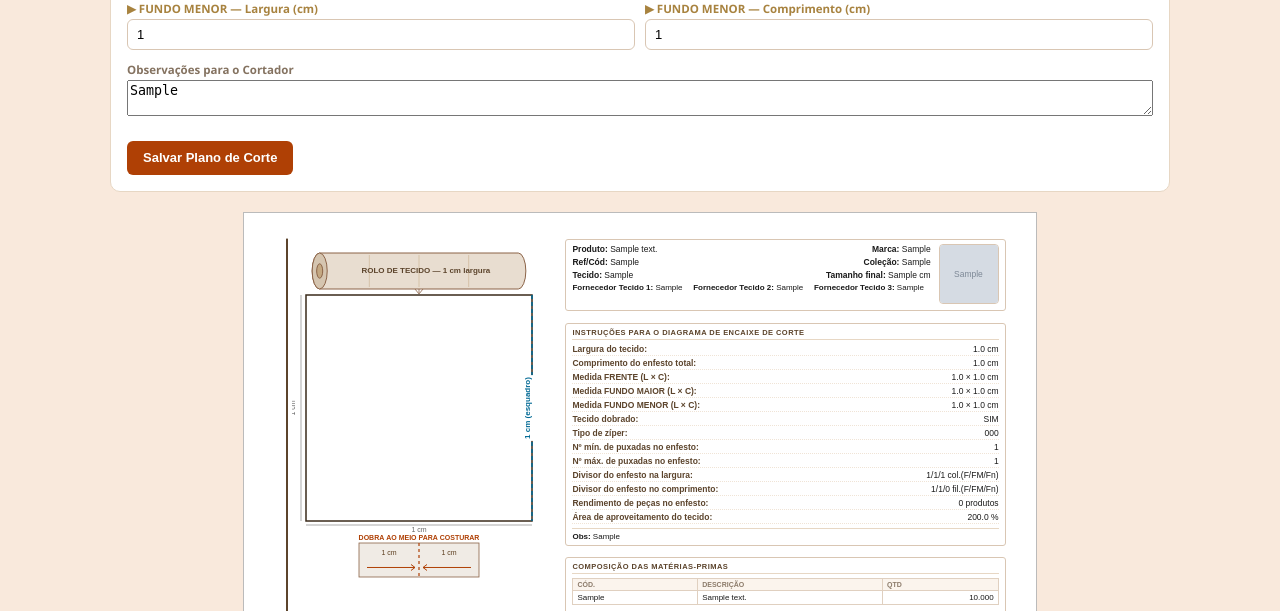
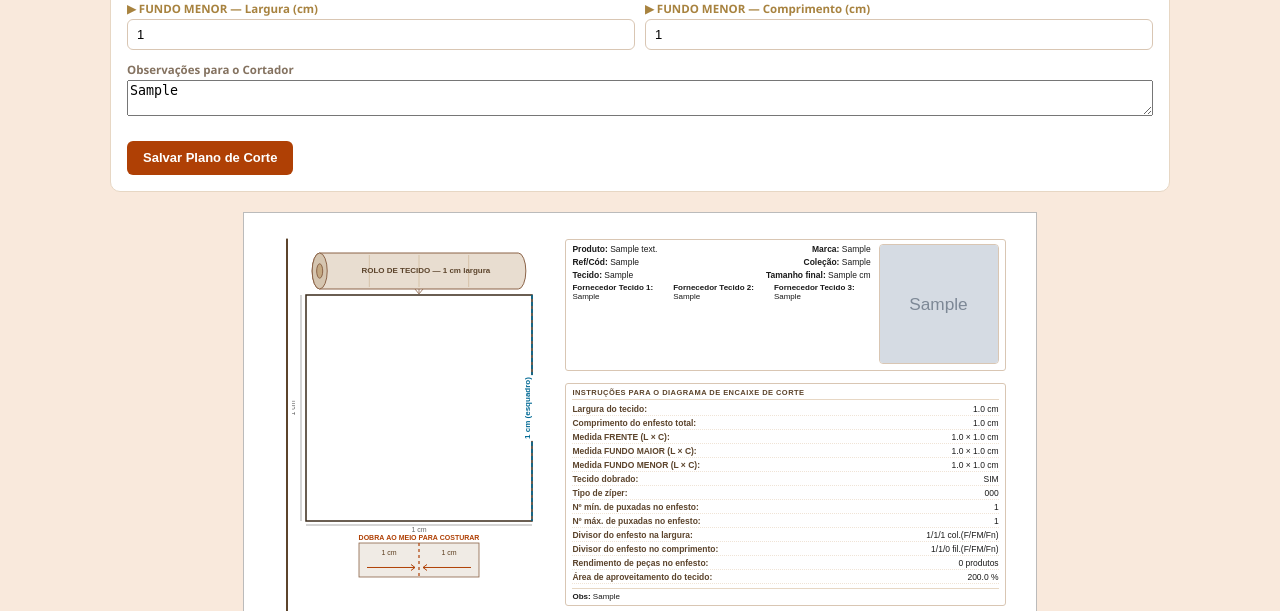
Before and after one commit to casasanchez-bit/sistema_remessa, a Flask app: page /produtos/1/plano-corte in a window 1280 px wide. Shown: the part 918-1529 px from the top of the page. Run offline with Flask 3, Linux system fonts and the light colour scheme; the visitor is signed in with stand-in values (Sample User, id 1); tables that the repository leaves empty hold one stand-in row (values such as "Sample post"); grey boxes marked "Sample" are stand-in pictures; some libraries are stand-ins or nearby versions.

Commit message:
Aumentar foto do produto no plano de corte (dobro do tamanho)
Visualização principal: 60×60 → 120×120 px
Impressão simples: 80×80 → 160×160 px
Adicionado align-items:flex-start nos dois containers para a foto crescer de cima para baixo.

Co-Authored-By: Claude Sonnet 4.6 <noreply@anthropic.com>

```diff
--- a/templates/produto_plano_corte.html
+++ b/templates/produto_plano_corte.html
@@ -236,7 +236,7 @@
   <div class="col-info">
 
     {# Bloco 1: Identificação do produto #}
-    <div class="bloco" style="display:flex;gap:8px;">
+    <div class="bloco" style="display:flex;gap:8px;align-items:flex-start;">
       <div style="flex:1;min-width:0;">
         <div class="bloco-linha">
           <span><b>Produto:</b> {{ produto.descricao }}</span>
@@ -259,7 +259,7 @@
       {% if plano.foto_produto %}
       <div style="flex-shrink:0;">
         <img src="{{ url_for('static', filename='fotos_plano_corte/' ~ plano.foto_produto) }}"
-             style="width:60px;height:60px;object-fit:cover;border-radius:4px;border:1px solid #d9c6b3;">
+             style="width:120px;height:120px;object-fit:cover;border-radius:4px;border:1px solid #d9c6b3;">
       </div>
       {% endif %}
     </div>
@@ -374,7 +374,7 @@
   {# Coluna direita: só identificação, preenchendo todo o espaço #}
   <div class="col-info" style="justify-content:flex-start;">
 
-    <div class="bloco" style="display:flex;gap:10px;padding:8px 10px;">
+    <div class="bloco" style="display:flex;gap:10px;padding:8px 10px;align-items:flex-start;">
       <div style="flex:1;min-width:0;">
         <div style="font-size:7.5px;font-weight:700;text-transform:uppercase;letter-spacing:.06em;color:#5C442C;border-bottom:1px solid #e7d7c4;margin-bottom:6px;padding-bottom:3px;">Identificação do Produto</div>
         <div style="margin-bottom:5px;">
@@ -400,7 +400,7 @@
       {% if plano.foto_produto %}
       <div style="flex-shrink:0;">
         <img src="{{ url_for('static', filename='fotos_plano_corte/' ~ plano.foto_produto) }}"
-             style="width:80px;height:80px;object-fit:cover;border-radius:5px;border:1px solid #d9c6b3;">
+             style="width:160px;height:160px;object-fit:cover;border-radius:5px;border:1px solid #d9c6b3;">
       </div>
       {% endif %}
     </div>
```
